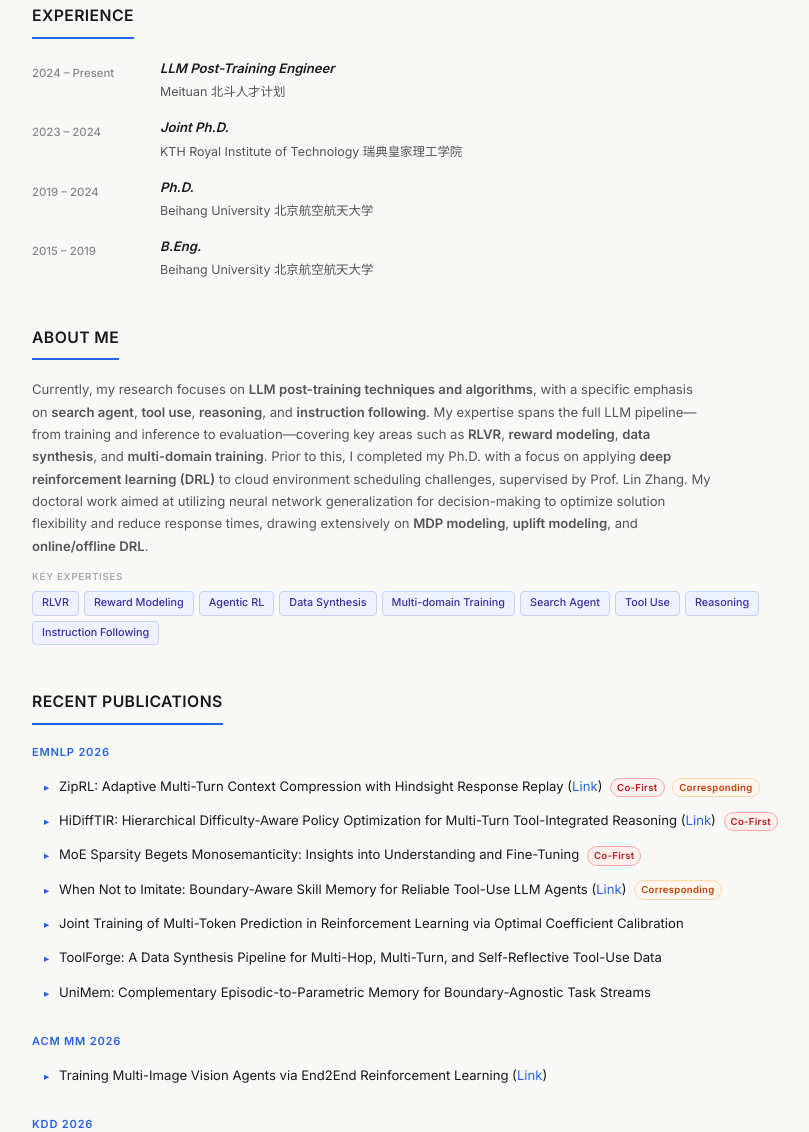
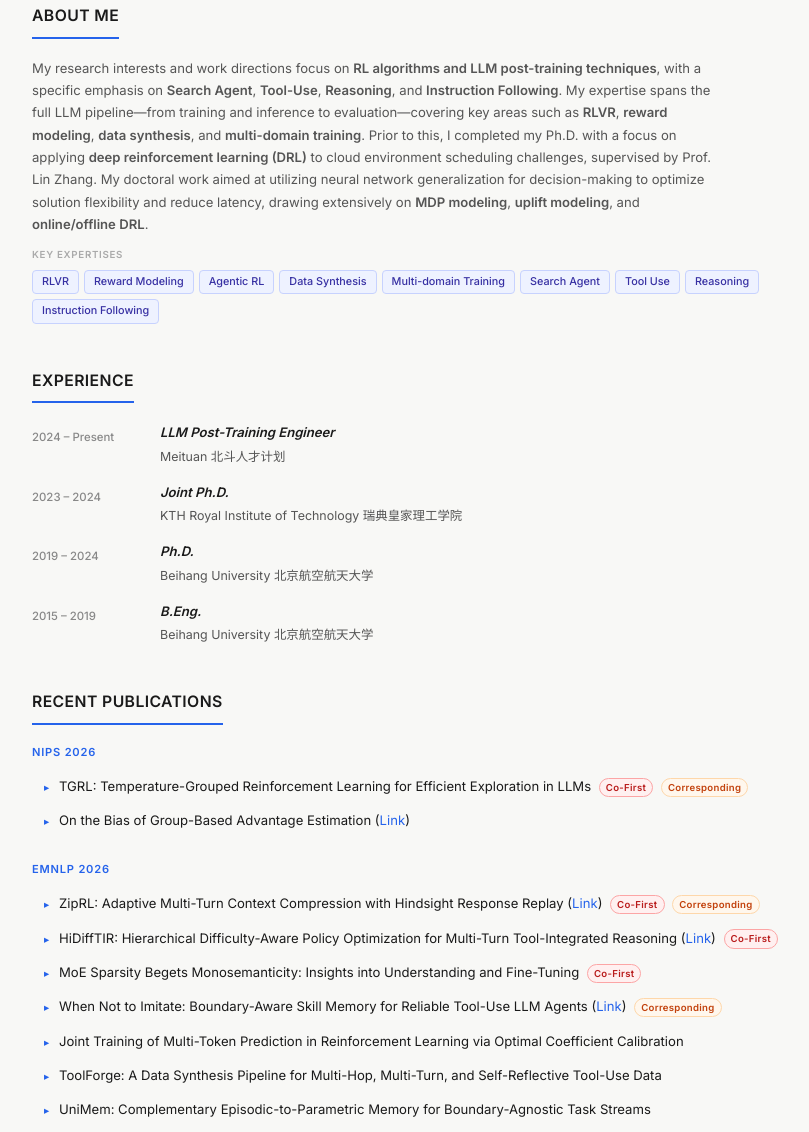
Before and after one commit to sampleargmax/sampleargmax.github.io, a plain HTML site: page index.html in a window 1280 px wide. Shown: the part 201-1333 px from the top of the page, without its empty margins (222-1031 px from the left). Drawn offline with Linux system fonts and the light colour scheme.

Commit message:
upodate nips 26

```diff
--- a/index.html
+++ b/index.html
@@ -35,6 +35,26 @@
     </header>
 
     <main>
+
+      <!-- ===== ABOUT ME ===== -->
+      <section id="research">
+        <h2>About Me</h2>
+        <p class="research-desc">
+          My research interests and work directions focus on <strong>RL algorithms and LLM post-training techniques</strong>, with a specific emphasis on <strong>Search Agent</strong>, <strong>Tool-Use</strong>, <strong>Reasoning</strong>, and <strong>Instruction Following</strong>. My expertise spans the full LLM pipeline—from training and inference to evaluation—covering key areas such as <strong>RLVR</strong>, <strong>reward modeling</strong>, <strong>data synthesis</strong>, and <strong>multi-domain training</strong>. Prior to this, I completed my Ph.D. with a focus on applying <strong>deep reinforcement learning (DRL)</strong> to cloud environment scheduling challenges, supervised by Prof. Lin Zhang. My doctoral work aimed at utilizing neural network generalization for decision-making to optimize solution flexibility and reduce latency, drawing extensively on <strong>MDP modeling</strong>, <strong>uplift modeling</strong>, and <strong>online/offline DRL</strong>.
+        </p>
+        <div class="tag-section-label">Key Expertises</div>
+        <div class="tags">
+          <span class="tag">RLVR</span>
+          <span class="tag">Reward Modeling</span>
+          <span class="tag">Agentic RL</span>
+          <span class="tag">Data Synthesis</span>
+          <span class="tag">Multi-domain Training</span>
+          <span class="tag">Search Agent</span>
+          <span class="tag">Tool Use</span>
+          <span class="tag">Reasoning</span>
+          <span class="tag">Instruction Following</span>
+        </div>
+      </section>
 
       <!-- ===== EXPERIENCE ===== -->
       <section id="experience">
@@ -76,29 +96,24 @@
         </div>
       </section>
 
-      <!-- ===== ABOUT ME ===== -->
-      <section id="research">
-        <h2>About Me</h2>
-        <p class="research-desc">
-          Currently, my research focuses on <strong>LLM post-training techniques and algorithms</strong>, with a specific emphasis on <strong>search agent</strong>, <strong>tool use</strong>, <strong>reasoning</strong>, and <strong>instruction following</strong>. My expertise spans the full LLM pipeline—from training and inference to evaluation—covering key areas such as <strong>RLVR</strong>, <strong>reward modeling</strong>, <strong>data synthesis</strong>, and <strong>multi-domain training</strong>. Prior to this, I completed my Ph.D. with a focus on applying <strong>deep reinforcement learning (DRL)</strong> to cloud environment scheduling challenges, supervised by Prof. Lin Zhang. My doctoral work aimed at utilizing neural network generalization for decision-making to optimize solution flexibility and reduce response times, drawing extensively on <strong>MDP modeling</strong>, <strong>uplift modeling</strong>, and <strong>online/offline DRL</strong>.
-        </p>
-        <div class="tag-section-label">Key Expertises</div>
-        <div class="tags">
-          <span class="tag">RLVR</span>
-          <span class="tag">Reward Modeling</span>
-          <span class="tag">Agentic RL</span>
-          <span class="tag">Data Synthesis</span>
-          <span class="tag">Multi-domain Training</span>
-          <span class="tag">Search Agent</span>
-          <span class="tag">Tool Use</span>
-          <span class="tag">Reasoning</span>
-          <span class="tag">Instruction Following</span>
-        </div>
-      </section>
-
       <!-- ===== PUBLICATIONS ===== -->
       <section id="publications">
         <h2>Recent Publications</h2>
+
+        <div class="venue-group">
+          <h3 class="venue-label">NIPS 2026</h3>
+          <ul class="pub-list">
+            <li class="pub-item">
+              TGRL: Temperature-Grouped Reinforcement Learning for Efficient Exploration in LLMs
+              <span class="badge badge-co">Co-First</span>
+              <span class="badge badge-cor">Corresponding</span>
+            </li>
+            <li class="pub-item">
+              On the Bias of Group-Based Advantage Estimation
+              (<a href="https://arxiv.org/abs/2601.08521" target="_blank">Link</a>)
+            </li>
+          </ul>
+        </div>
 
         <div class="venue-group">
           <h3 class="venue-label">EMNLP 2026</h3>
```
